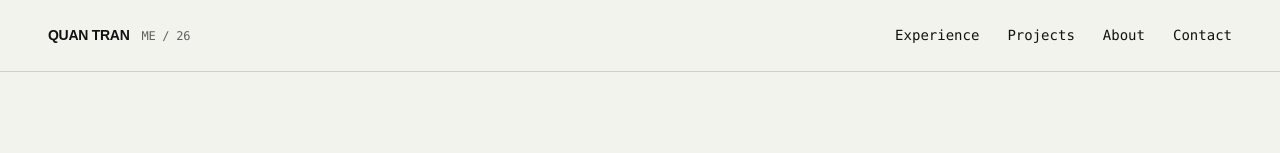
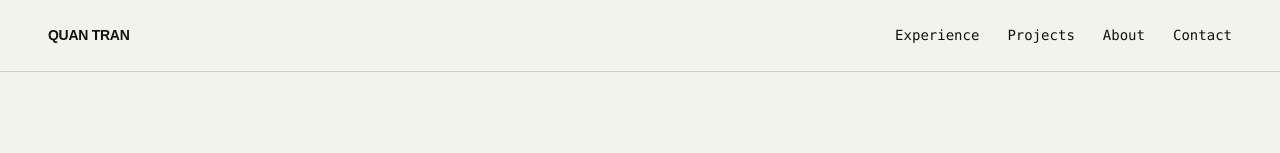
Before and after one commit to tquann207/tquan207.portfolio, a Next.js app: page / in a window 1280 px wide. Shown: the top 153 px of the page. Built offline with nearby package versions, Linux system fonts and the light colour scheme; no server answers.

Commit message:
Remove unnecessary year marker from navbar

```diff
--- a/components/navbar.tsx
+++ b/components/navbar.tsx
@@ -29,7 +29,7 @@ export function Navbar() {
       <div className="navbar-inner site-shell" onBlur={(event) => {
         if (!event.currentTarget.contains(event.relatedTarget)) setOpen(false);
       }}>
-        <a className="wordmark" href={withBasePath("/")} aria-label="Quan Tran home">QUAN TRAN <span>ME / 26</span></a>
+        <a className="wordmark" href={withBasePath("/")} aria-label="Quan Tran home">QUAN TRAN</a>
         <button ref={menuButton} className="menu-button" type="button" aria-controls="primary-navigation" aria-expanded={open} onClick={() => setOpen(!open)}>{open ? "Close menu" : "Menu"}</button>
         <nav id="primary-navigation" className={open ? "nav-links nav-links--open" : "nav-links"} aria-label="Primary navigation">
           {links.map(([label, href]) => {
```
